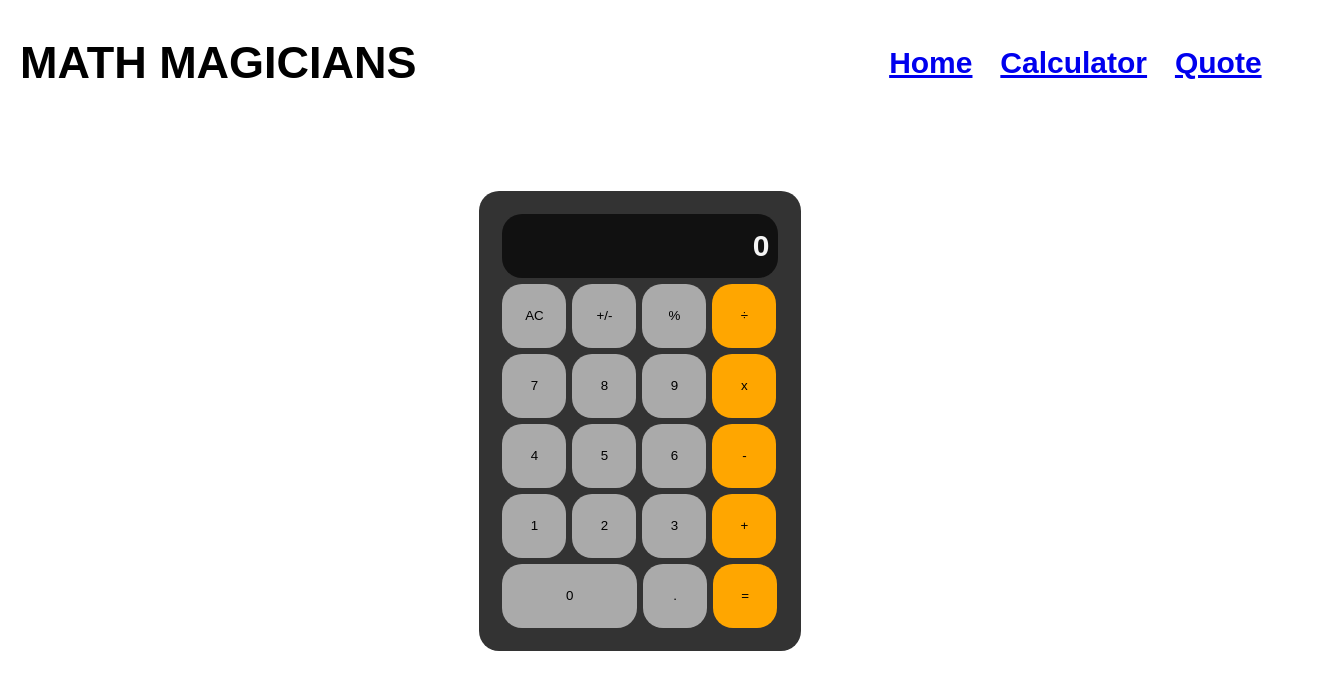
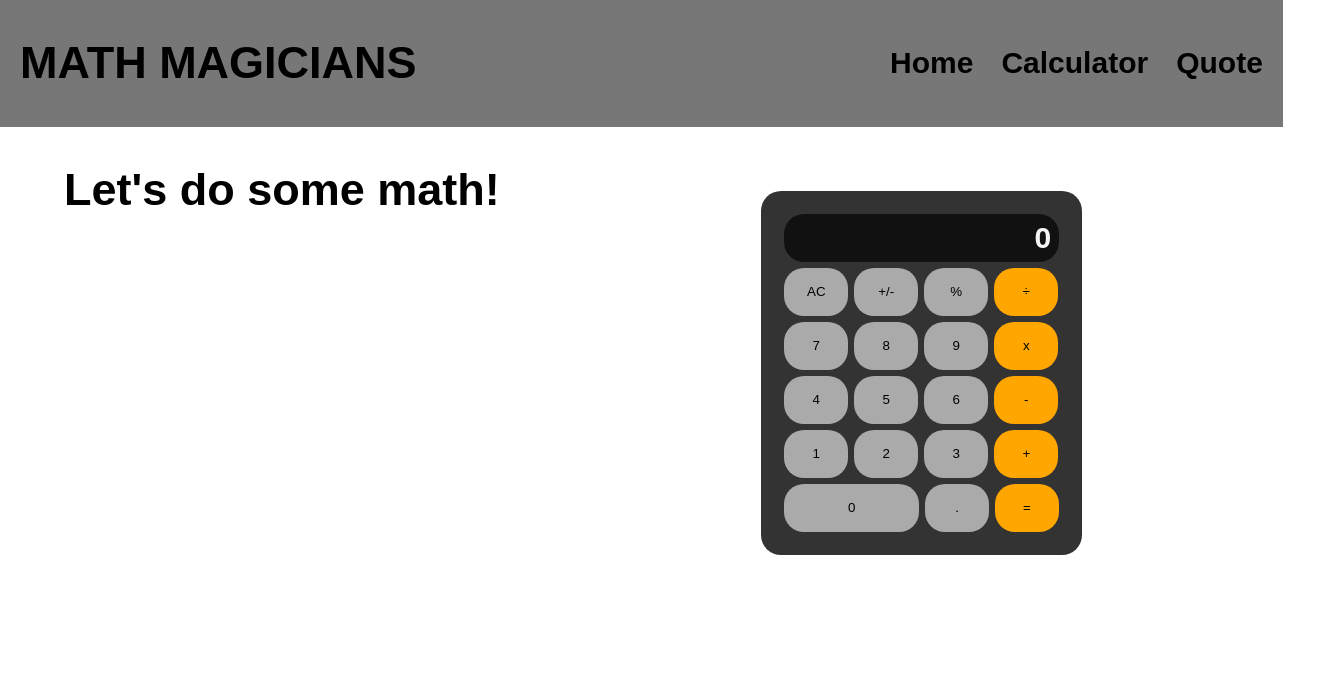
Before and after one commit to JuliCarracedo/math-magicians-2, a React (Create React App) app: page /calc in a window 1280 px wide. Shown: the top 690 px of the page, 1344 px wide, since content can reach past the window. Built offline with nearby package versions, Linux system fonts and the light colour scheme.

Commit message:
add styles to new pages

```diff
--- a/src/components/Calculator.js
+++ b/src/components/Calculator.js
@@ -16,6 +16,8 @@ const Calculator = () => {
   };
   const { total, next } = state;
   return (
+    <div className="calc-section">
+      <h2>Let&apos;s do some math!</h2>
       <div className="calc-body">
         <Screen content={next || total} />
         <div className="row">
@@ -48,6 +50,7 @@ const Calculator = () => {
           <OrangeBtn symbol="=" btnHandler={btnHandler} />
         </div>
       </div>
+    </div>
   );
 };
 
--- a/src/components/Home.js
+++ b/src/components/Home.js
@@ -1,7 +1,7 @@
 import React from 'react';
 
 const Home = () => (
-  <div>
+  <div className="home">
     <h2>Welcome to our page</h2>
 
     <p>
--- a/src/components/Navbar.js
+++ b/src/components/Navbar.js
@@ -5,9 +5,9 @@ const Navbar = () => (
   <nav className="navbar">
     <h2> MATH MAGICIANS</h2>
     <div className="links">
-      <Link to="/"> Home </Link>
-      <Link to="/calc"> Calculator </Link>
-      <Link to="/quote"> Quote </Link>
+      <Link to="/" className="link"> Home </Link>
+      <Link to="/calc" className="link"> Calculator </Link>
+      <Link to="/quote" className="link"> Quote </Link>
     </div>
   </nav>
 );
--- a/src/components/Quote.js
+++ b/src/components/Quote.js
@@ -1,7 +1,7 @@
 import React from 'react';
 
 const Quote = () => (
-  <div>
+  <div className="quote">
     <p>
       &quot;Mathematics is language that God used to write the world&quot;
       : Galileo Galilei
--- a/src/index.css
+++ b/src/index.css
@@ -7,7 +7,7 @@ body {
 .screen {
   background-color: #111;
   width: 17.2rem;
-  height: 4rem;
+  height: 3rem;
   margin: 3px;
   color: whitesmoke;
   font-size: 30px;
@@ -27,6 +27,13 @@ body {
   border-radius: 20px;
 }
 
+.calc-section {
+  display: flex;
+  width: 100vw;
+  justify-content: space-between;
+  margin: 0 5% 0 5%;
+}
+
 .output {
   width: 97%;
   text-align: end;
@@ -38,7 +45,7 @@ body {
 
 .gray-btn {
   background-color: #aaa;
-  height: 4rem;
+  height: 3rem;
   width: 4rem;
   margin: 3px;
   text-align: center;
@@ -48,7 +55,7 @@ body {
 
 .big-gray-btn {
   background-color: #aaa;
-  height: 4rem;
+  height: 3rem;
   width: 8.42rem;
   margin: 3px;
   text-align: center;
@@ -58,7 +65,7 @@ body {
 
 .orange-btn {
   background-color: rgb(255, 166, 0);
-  height: 4rem;
+  height: 3rem;
   width: 4rem;
   margin: 3px;
   text-align: center;
@@ -70,9 +77,10 @@ nav {
   margin: 0;
   display: flex;
   justify-content: space-between;
-  width: 97%;
+  width: 97.1%;
   padding-left: 20px;
   padding-right: 20px;
+  background-color: #777;
 }
 
 .links {
@@ -81,3 +89,20 @@ nav {
   justify-content: space-between;
   width: 30%;
 }
+
+.link {
+  text-decoration: none;
+  color: black;
+}
+
+.link:hover {
+  color: #333;
+}
+
+.quote {
+  margin: 0 5% 0 5%;
+}
+
+.home {
+  margin: 0 5% 0 5%;
+}
```
Lines whose indentation alone changed are shown as unchanged.
